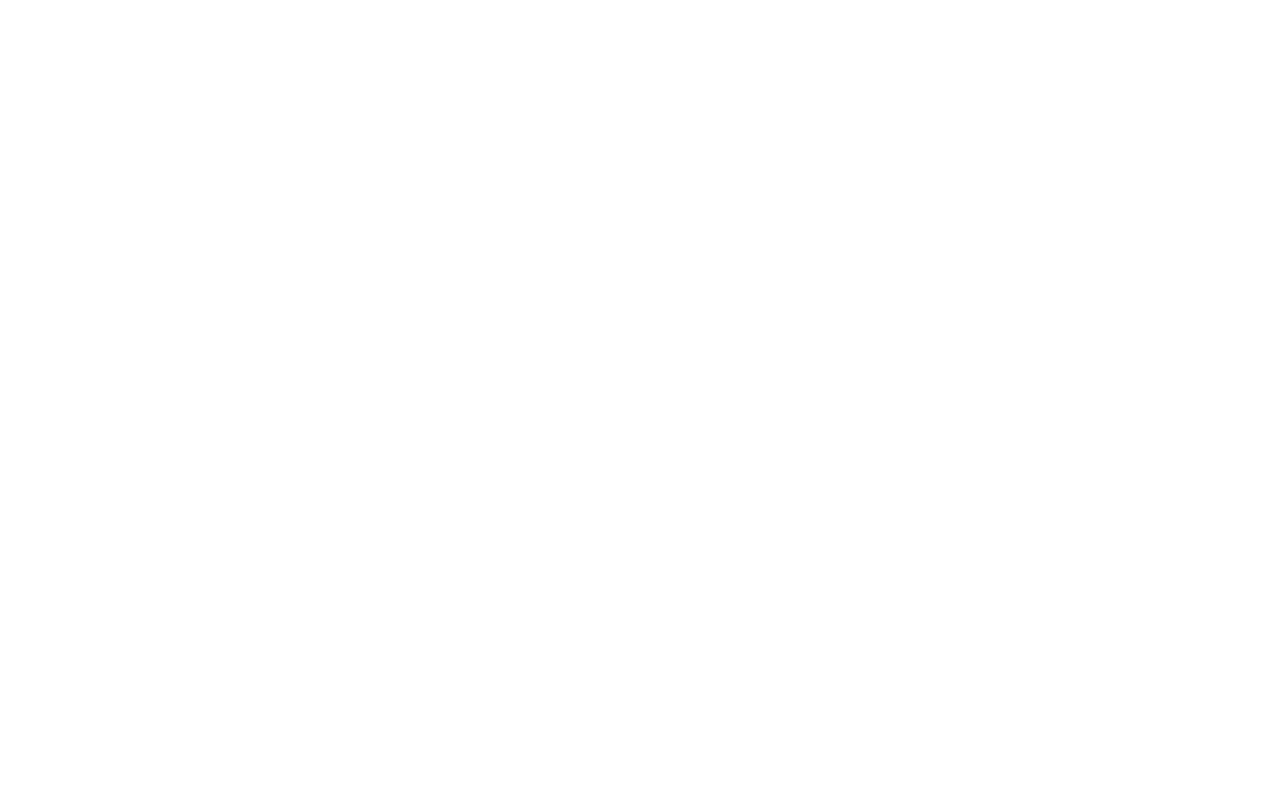
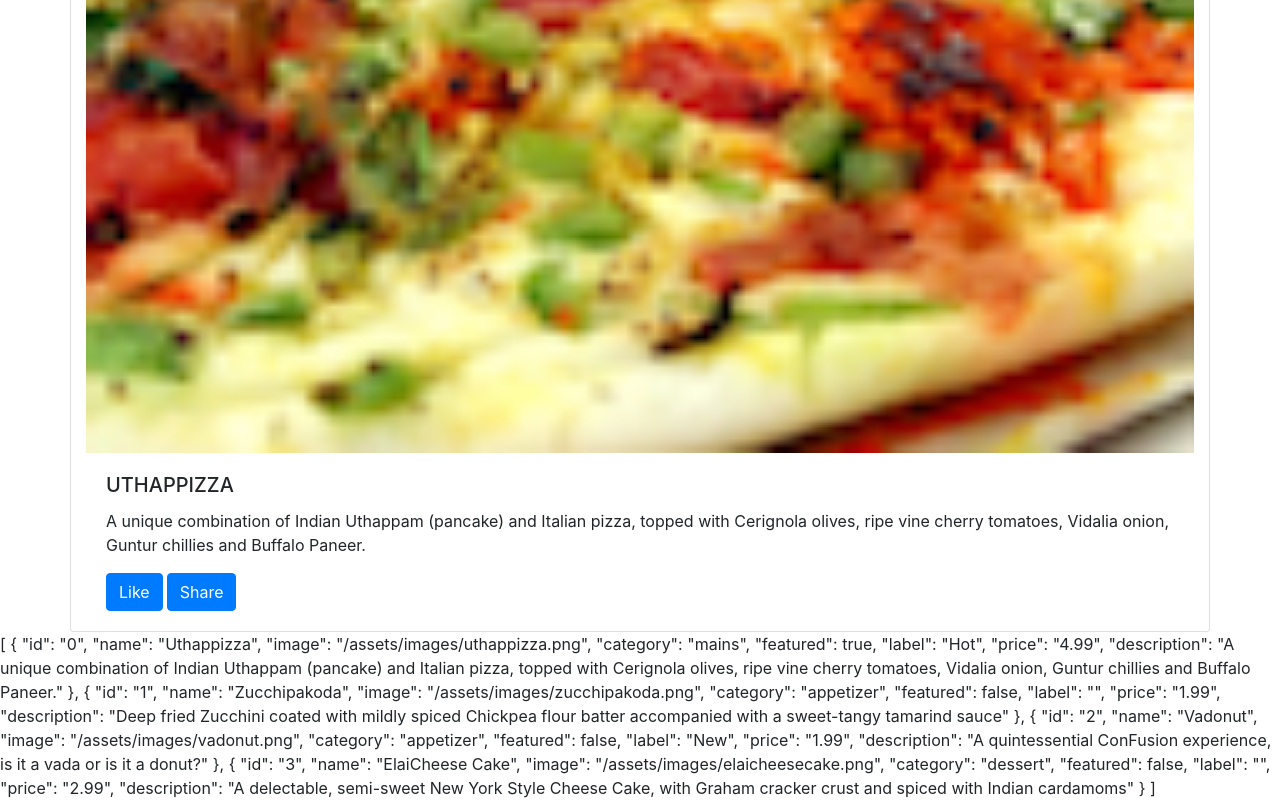
Before and after one commit to bipon68/angular, an Angular app: page / in a window 1280 px wide. Shown: the part 1799-2599 px from the top of the page. Before the commit the page ends 1311 px from the top, so only its background shows below. Built offline with nearby package versions, Linux system fonts and the light colour scheme.

Commit message:
#1 selected card

```diff
--- a/src/app/menu/menu.component.html
+++ b/src/app/menu/menu.component.html
@@ -22,6 +22,20 @@
     </div>
 </div>
 
+<div class="container">
+    <div class="row">
+        <div class="card col" *ngIf="selectedDish">
+            <img src="{{selectedDish.image}}" class="card-img-top" alt="...">
+            <div class="card-body">
+              <h5 class="card-title">{{selectedDish.name | uppercase}}</h5>
+              <p class="card-text">{{selectedDish.description}}</p>
+              <a href="#" class="btn btn-primary mr-1">Like</a>
+              <a href="#" class="btn btn-primary">Share</a>
+            </div>
+          </div>
+    </div>
+</div>
+
 
 
 {{dishes | json}}
--- a/src/app/menu/menu.component.ts
+++ b/src/app/menu/menu.component.ts
@@ -1,14 +1,7 @@
-import { Component, OnInit } from '@angular/core';
+import { Component, OnInit, DebugElement } from '@angular/core';
 import { Dish } from '../shared/dish';
 
-@Component({
-  selector: 'app-menu',
-  templateUrl: './menu.component.html',
-  styleUrls: ['./menu.component.css']
-})
-export class MenuComponent implements OnInit {
-
-  dishes: Dish[] = [
+const DISHES: Dish[] = [
   {
     id: '0',
     name: 'Uthappizza',
@@ -50,7 +43,17 @@
     price: '2.99',
     description: 'A delectable, semi-sweet New York Style Cheese Cake, with Graham cracker crust and spiced with Indian cardamoms'
   }
-   ];
+]
+
+@Component({
+  selector: 'app-menu',
+  templateUrl: './menu.component.html',
+  styleUrls: ['./menu.component.css']
+})
+export class MenuComponent implements OnInit {
+
+  dishes: Dish[] = DISHES;
+  selectedDish = DISHES[0];
 
   constructor() { }
 
```
Lines whose indentation alone changed are shown as unchanged.
